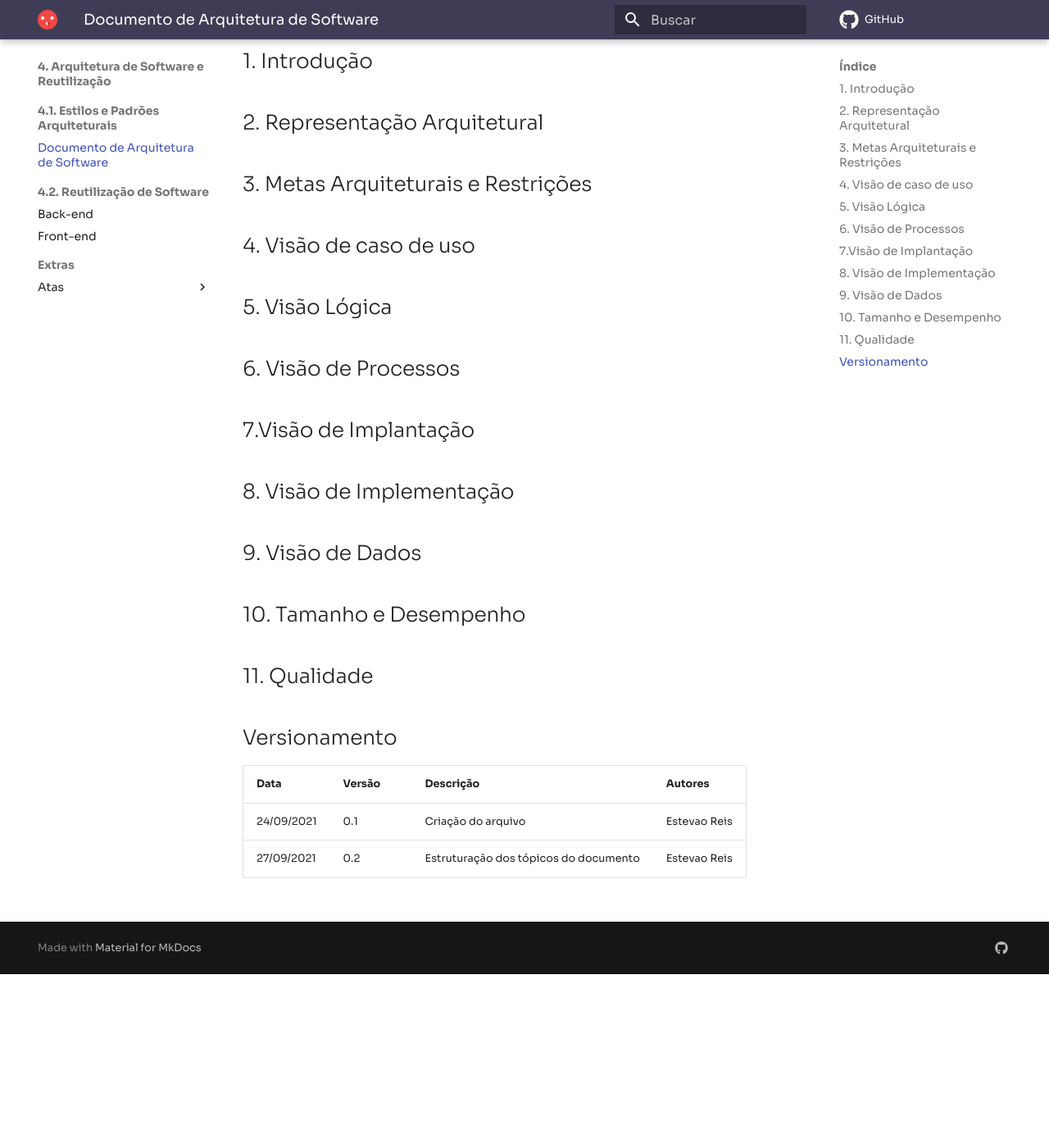
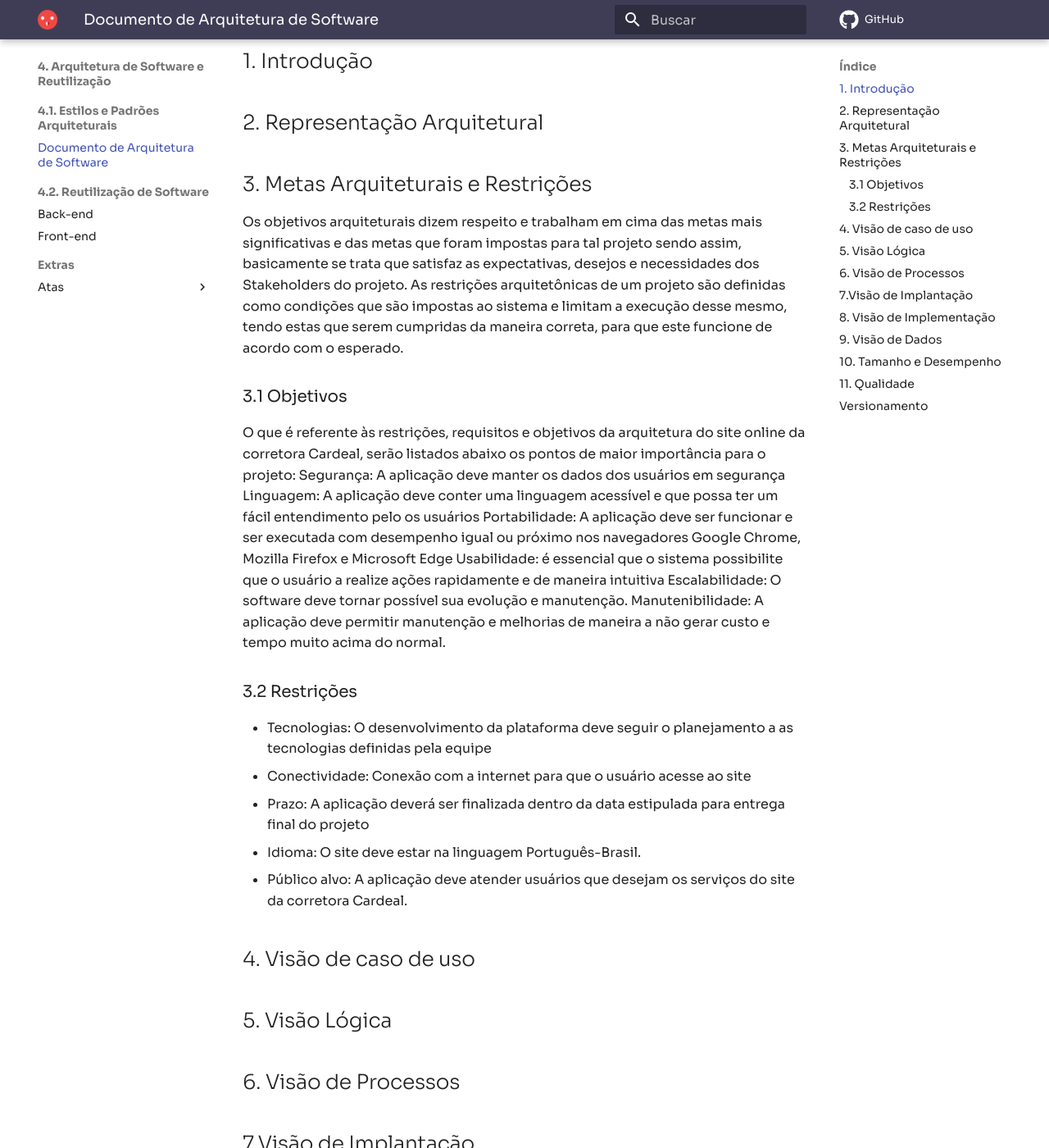
Before and after one commit to UnBArqDsw2021-1/2021.1_G04_Cardeal, an MkDocs documentation site: the page built from docs/arquitetura/das.md, in a window 1280 px wide and 1400 px high, scrolled down 212 px. Shown: the whole window at 82% size. Built offline with MkDocs 1.6.1 and Material for MkDocs 9.7.7, drawn with Linux system fonts in a browser that asks for light colours; comment, search, counter and statistics services are not loaded; some of the changed text lies outside the part shown.

Commit message:
Update das.md

```diff
--- a/docs/arquitetura/das.md
+++ b/docs/arquitetura/das.md
@@ -4,6 +4,25 @@
 ## 2. Representação Arquitetural
 
 ## 3. Metas Arquiteturais e Restrições
+
+Os objetivos arquiteturais dizem respeito e trabalham em cima das metas mais significativas e das metas que foram impostas para tal projeto sendo assim, basicamente se trata que satisfaz as expectativas, desejos e necessidades dos Stakeholders do projeto. As restrições arquitetônicas de um projeto são definidas como condições que são impostas ao sistema e limitam a execução desse mesmo, tendo estas que serem cumpridas da maneira correta, para que este funcione de acordo com o esperado.
+
+### 3.1 Objetivos
+O que é referente às restrições, requisitos e objetivos da arquitetura do site online da corretora Cardeal, serão listados abaixo os pontos de maior importância para o projeto:
+Segurança: A aplicação deve manter os dados dos usuários em segurança
+Linguagem: A aplicação deve conter uma linguagem acessível e que possa ter um fácil entendimento pelo os usuários
+Portabilidade: A aplicação deve ser funcionar e ser executada com desempenho igual ou próximo nos navegadores Google Chrome, Mozilla Firefox e Microsoft Edge
+Usabilidade: é essencial que o sistema possibilite que o usuário a realize ações rapidamente e de maneira intuitiva
+Escalabilidade: O software deve tornar possível sua evolução e manutenção.
+Manutenibilidade: A aplicação deve permitir manutenção e melhorias de maneira a não gerar custo e tempo muito acima do normal.
+
+### 3.2 Restrições
+- Tecnologias: O desenvolvimento da plataforma deve seguir o planejamento a as tecnologias definidas pela equipe
+- Conectividade: Conexão com a internet para que o usuário acesse ao site
+- Prazo: A aplicação deverá ser finalizada dentro da data estipulada para entrega final do projeto
+- Idioma: O site deve estar na linguagem Português-Brasil.
+- Público alvo: A aplicação deve atender usuários que desejam os serviços do site da corretora Cardeal.
+
 
 ## 4. Visão de caso de uso
 
@@ -19,6 +38,13 @@
 
 ## 10. Tamanho e Desempenho
 
+O tamanho do projeto, foi estimado em xMb. Esse valor foi alcançado e mensurado levando em consideração o Back-end e Front-end do site da corretora Cardeal.
+
+Em relação à performance, o sistema foi desenvolvido com foco na otimização de resposta às requisições. Sendo assim, é esperado que o desempenho geral do sistema atenda às expectativas e à testes de Stress. Sendo capaz de:
+- O sistema deve ser capaz de suportar x usuários simultâneos em seu site
+- O sistema deve ser capaz de carregar suas páginas em menos de 10 segundos
+
+
 ## 11. Qualidade
 
 ## Versionamento
@@ -26,3 +52,4 @@
 | ---------- | ------ | ----------------- | ------------- |
 | 24/09/2021 | 0.1 | Criação do arquivo| Estevao Reis  |
 | 27/09/2021 | 0.2 | Estruturação dos tópicos do documento| Estevao Reis |
+| 05/10/2021 | 1.0 | Criação inicial dos tópicos 3 e 10| Luiz Gustavo  |
```
